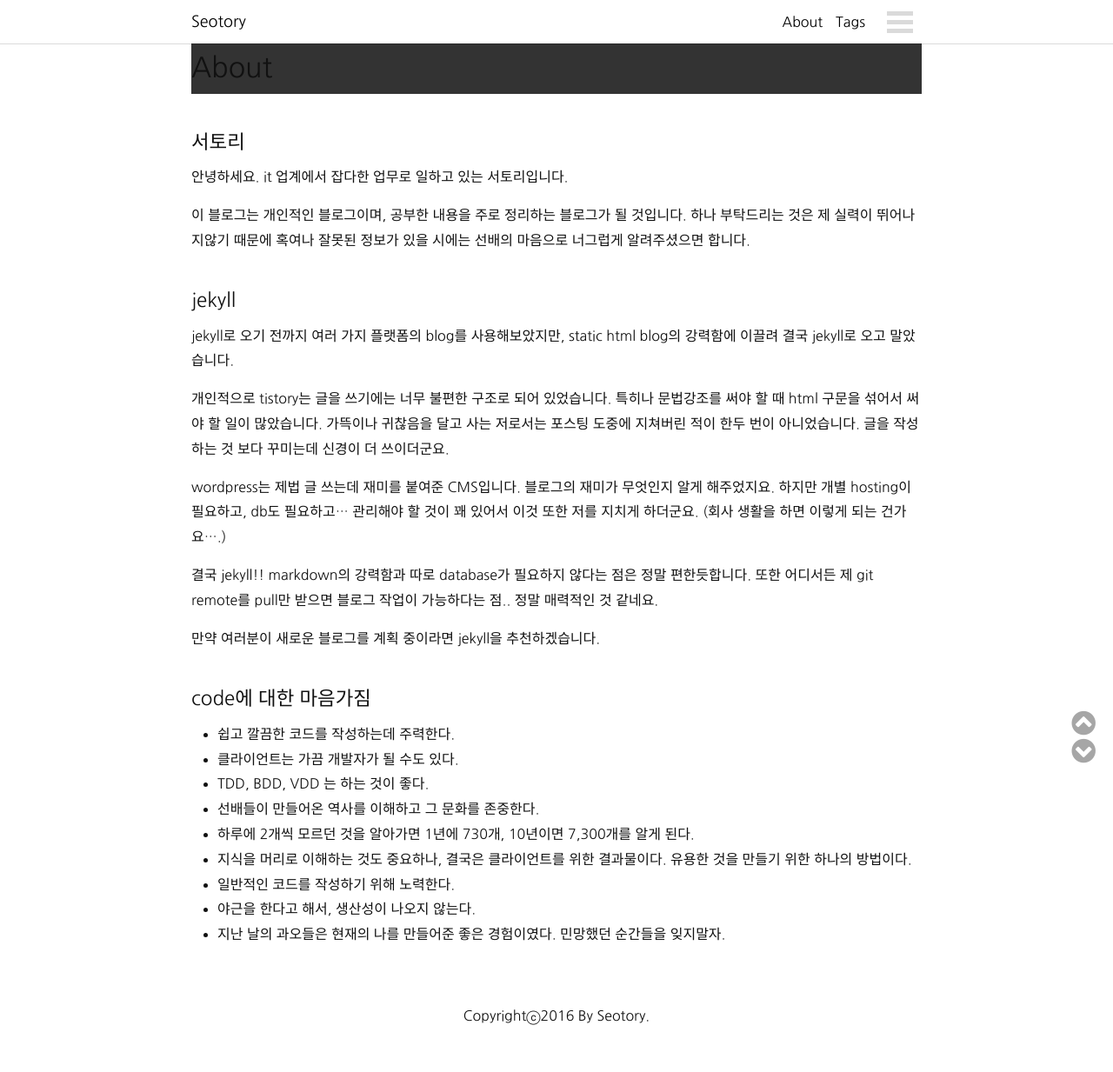
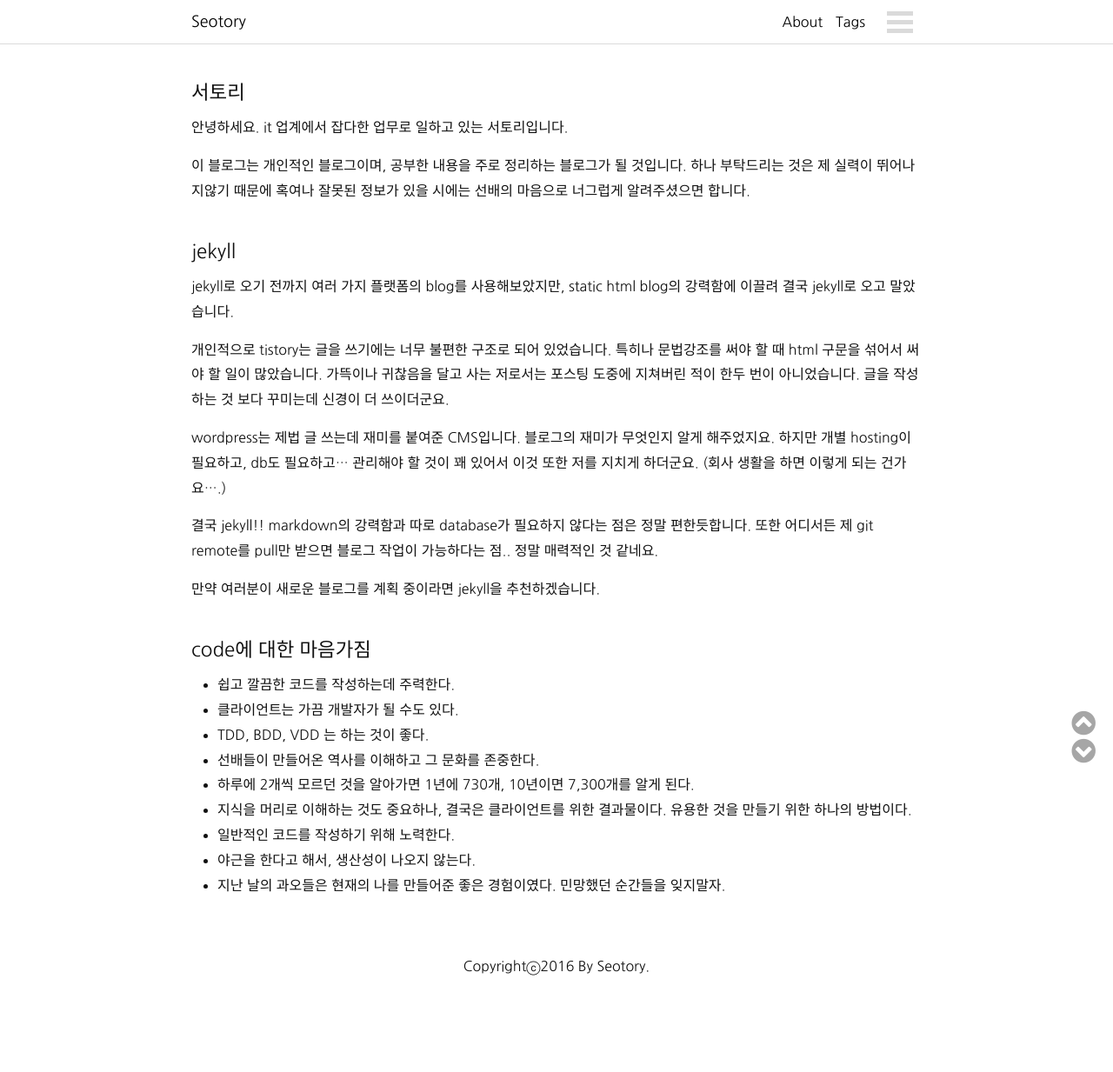
Before and after one commit to seotory/seotory.github.io, a Jekyll site: the page built from about.md, in a window 1280 px wide. Shown: the whole page at 87% size. Built offline with Jekyll 4.4.1, drawn with Linux system fonts in a browser that asks for light colours; nearby versions of some CDN libraries; comment, search, counter and statistics services are not loaded; after the commit the page ends 1176 px from its top, so only the background shows below that.

Commit message:
error fix

```diff
--- a/_includes/cateList.html
+++ b/_includes/cateList.html
@@ -1,3 +1,4 @@
+
 	<header class="list-header">
 		<h1>{{include.name}} - {{site.categories[include.name].size}}건</h1>
 	</header>
--- a/_layouts/page.html
+++ b/_layouts/page.html
@@ -3,11 +3,11 @@ layout: default
 ---
 <div class="wrapper">
 	<div class="post">
-
+<!--
 	  <header class="post-header">
 	    <h1 class="post-title">{{ page.title }}</h1>
 	  </header>
-
+-->
 	  <article class="post-content">
 	    {{ content }}
 	  </article>
--- a/index.html
+++ b/index.html
@@ -1,7 +1,7 @@
 ---
 layout: default
 ---
-
+<div class="wrapper">
   <div class="home">
 
     <!--
@@ -104,3 +104,4 @@ layout: default
   -->
 
   </div>
+</div>
```
Lines whose indentation alone changed are shown as unchanged.
